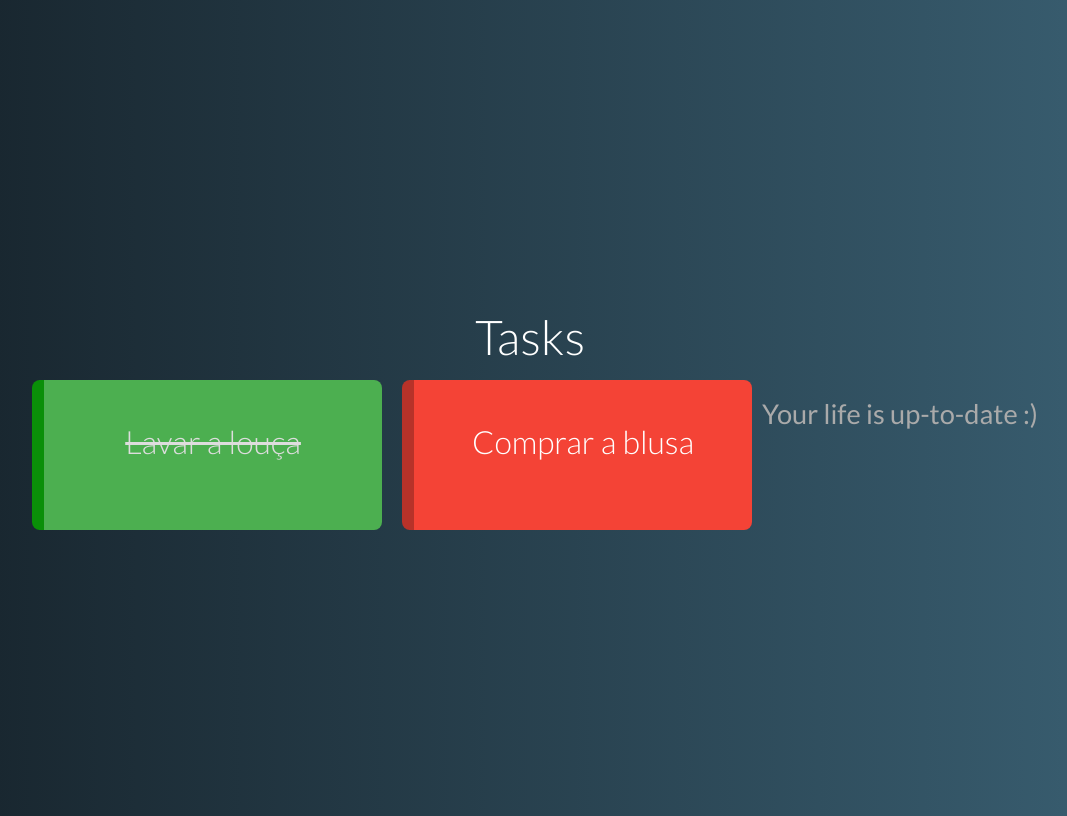
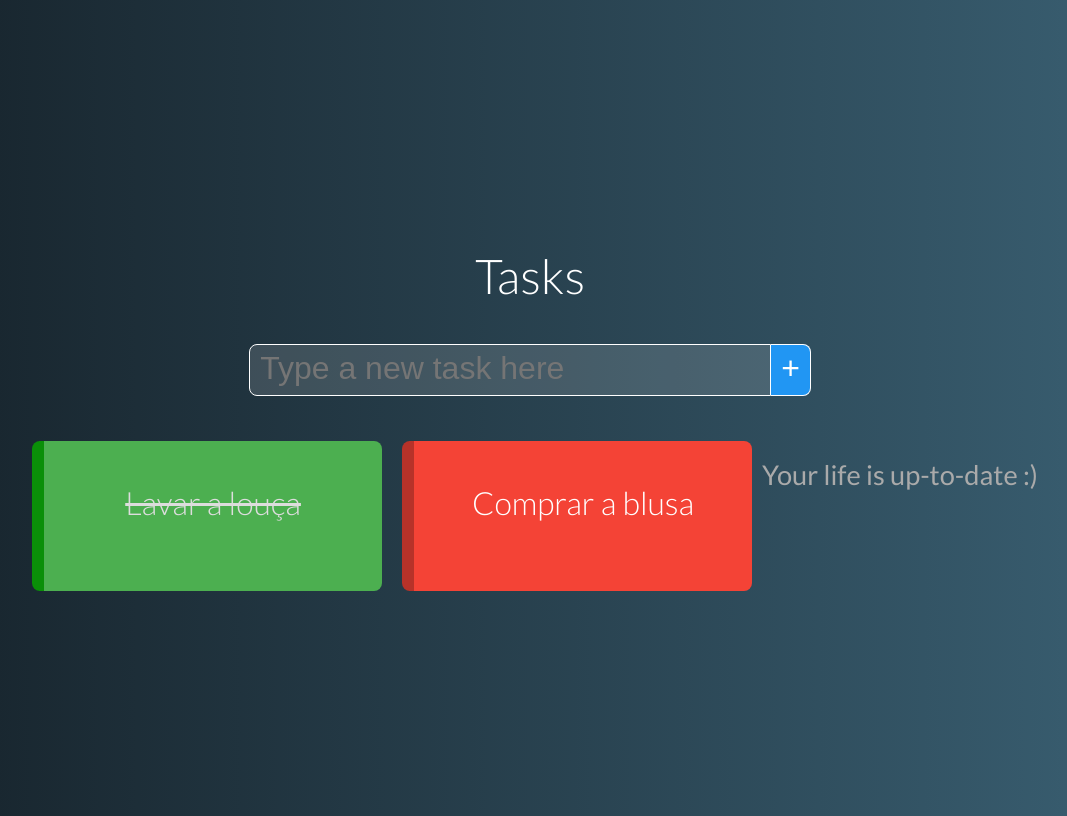
Before and after one commit to megarubber/tasks, a Vue app: page / in a window 1280 px wide. Shown: the whole page, without its empty margins (110-1177 px from the left). Built offline with nearby package versions, Linux system fonts and the light colour scheme.

Commit message:
NewTask component added

```diff
--- a/src/App.vue
+++ b/src/App.vue
@@ -1,6 +1,7 @@
 <template>
 	<div id="app">
 		<h1>Tasks</h1>
+		<NewTask @taskAdded="addTask"/>
 		<TaskGrid :tasks="tasks" />
 	</div>
 </template>
@@ -8,15 +9,28 @@
 <script>
 
 import TaskGrid from './components/TaskGrid.vue'
+import NewTask from './components/NewTask.vue'
 
 export default {
-	components: {TaskGrid},
+	components: {TaskGrid, NewTask},
 	data() {
 		return {
 			tasks: [
 				{name: 'Lavar a louça', pending: false},
 				{name: 'Comprar a blusa', pending: true}
 			]
+		}
+	},
+	methods: {
+		addTask(task) {
+			const sameName = t => t.name === task.name;
+			const reallyNew = this.tasks.filter(sameName).length == 0;
+			if(reallyNew) {
+				this.tasks.push({
+					name: task.name,
+					pending: task.pending || true
+				});
+			}
 		}
 	}
 }
--- /dev/null
+++ b/src/components/NewTask.vue
@@ -0,0 +1,50 @@
+<template>
+  <div class="new-task">
+      <input v-model="name" @keydown.enter="add" type="text" class="form-element" placeholder="Type a new task here">
+      <button @click="add" class="form-element">+</button>
+  </div>
+</template>
+
+<script>
+export default {
+    data() {
+        return {
+            name: ''
+        }
+    },
+    methods: {
+        add() {
+            this.$emit('taskAdded', {name: this.name});
+            this.name = '';
+        }
+    }
+}
+</script>
+
+<style>
+    .new-task {
+        margin: 35px;
+    }
+
+    .form-element {
+        outline: none;
+        font-size: 2rem;
+        border: 1px solid #FFF;
+        padding: 5px 10px 8px;
+        color: #FFF;
+    }
+
+    input.form-element {
+        width: 500px;
+        background: #FFF2;
+        border-top-left-radius: 8px;
+        border-bottom-left-radius: 8px;
+    }
+
+    button.form-element {
+        border-left: none;
+        background-color: #2196F3;
+        border-top-right-radius: 8px;
+        border-bottom-right-radius: 8px;
+    }
+</style>
```
